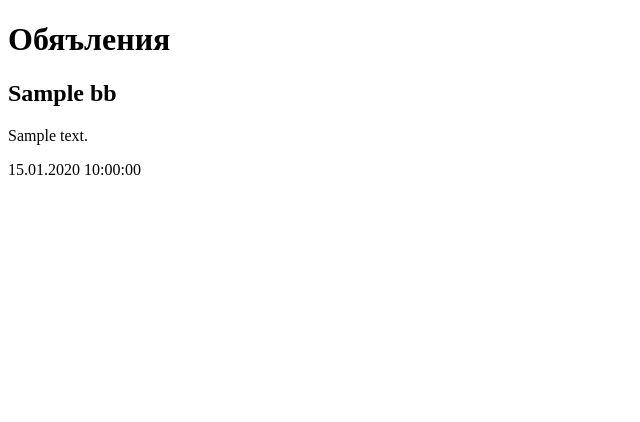
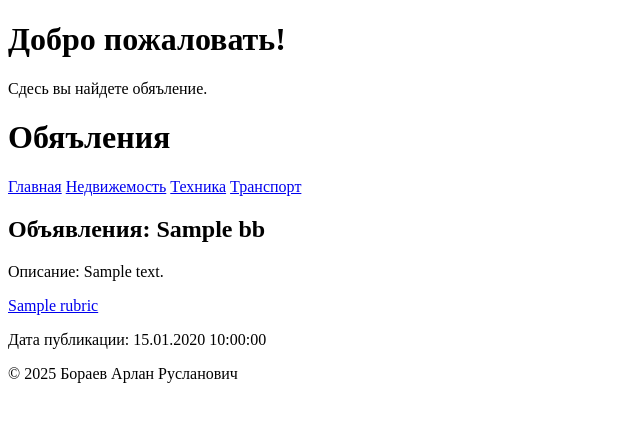
Before and after one commit to Arlan-4ik/Django2, a Django app: template bboard/templates/index.html in a window 1280 px wide. Shown: the top 422 px of the page, without its empty margins (0-640 px from the left). Run offline with Django 5.2, Linux system fonts and the light colour scheme; data comes from the database, SQL or seed files in the repository; the template is opened without the code that fills it: values named after a table or form of the project are taken from there, most other values are stand-ins (such as "Sample title", 1, 10 or a date in 2020).

Commit message:
lesson_03

```diff
--- a/bboard/admin.py
+++ b/bboard/admin.py
@@ -1,10 +1,12 @@
 from django.contrib import admin
 
-from bboard.models import Bboard
+from bboard.models import Bboard, Rubric
+
 
 class BboardAdmin(admin.ModelAdmin):
-    list_display = ('title', 'content', 'price', 'published')
+    list_display = ('title', 'content', 'price', 'published', 'rubric')
     list_display_links = ('title', 'content')
     search_fields = ('title', 'content')
 
 admin.site.register(Bboard, BboardAdmin)
+admin.site.register(Rubric)
--- a/bboard/models.py
+++ b/bboard/models.py
@@ -1,4 +1,20 @@
 from django.db import models
+
+class  Rubric(models.Model):
+    name = models.CharField(
+        max_length=20,
+        db_index=True,
+        verbose_name='Название',
+    )
+
+    def __str__(self):
+        return f'{self.name}'
+
+
+    class Meta:
+        verbose_name = 'Рубрика'
+        verbose_name_plural = 'Рубрики'
+        ordering = ('name',)
 
 class Bboard(models.Model):
     title = models.CharField(
@@ -21,10 +37,19 @@ class Bboard(models.Model):
         verbose_name='Опубликовано'
     )
 
+    rubric = models.ForeignKey(
+        'Rubric',
+        null=True,
+        blank=True,
+        on_delete=models.PROTECT,
+        verbose_name='Рубрика'
+    )
+
+
     def __str__(self):
         return self.title
 
     class Meta:
-        verbose_name = 'Объяление'
-        verbose_name_plural= 'Объяление'
+        verbose_name = 'Объявление'
+        verbose_name_plural = 'Объявления'
         ordering = ('-published',)
--- a/bboard/templates/index.html
+++ b/bboard/templates/index.html
@@ -5,16 +5,35 @@
     <title>Главная :: Доска обяъвления</title>
 </head>
 <body>
+<main>
+    <h1>Добро пожаловать!</h1>
+    <p>Сдесь вы найдете обяъление.</p>
+</main>
 
       <h1>Обяъления</h1>
 
+    <div>
+                {# <a href="/">Главная</a> #}
+        <a href="{% url 'index' %}">Главная</a>
+        {% for rubric in rubrics %}
+                {#  <a href="{{ rubric.pk }}/">{{ rubric.name }}</a> #}
+                <a href="{% url 'by_rubric' rubric.pk %}">{{ rubric.name }}</a>
+        {% endfor %}
+    </div>
+
       {% for bb in bbs %}
       <div>
-          <h2>{{ bb.title }}</h2>
-          <p>{{ bb.content }}</p>
-          <p>{{ bb.published|date:"d.m.Y H:i:s"}}</p>
+          <h2>Объявления: {{ bb.title }}</h2>
+          <p>Описание: {{ bb.content }}</p>
+            <p>
+                <a href="{% url 'by_rubric' bb.rubric.pk %}">{{ bb.rubric.name }}</a>
+            </p>
+          <p>Дата публикации: {{ bb.published|date:"d.m.Y H:i:s"}}</p>
       </div>
       {% endfor %}
 
+<footer>
+    <p>© 2025 Бораев Арлан Русланович</p>
+</footer>
 </body>
 </html>
--- a/bboard/urls.py
+++ b/bboard/urls.py
@@ -1,7 +1,9 @@
 from django.urls import path, include
 
-from bboard.views import index
+from bboard.views import index, by_rubric
 
 urlpatterns = [
-    path('', index),
+    path('<int:rubric_id>/', by_rubric, name='by_rubric'),
+    path('', index, name='index'),
+
 ]
```
Also changed, not shown: bboard/forms.py (added, +9 -0 lines), bboard/templates/by_rubric.html (added, +26 -0 lines), bboard/views.py (+22 -2 lines), bboard/migrations/0002_rubric_alter_bboard_content_alter_bboard_price_and_more.py (added), db.sqlite3.
